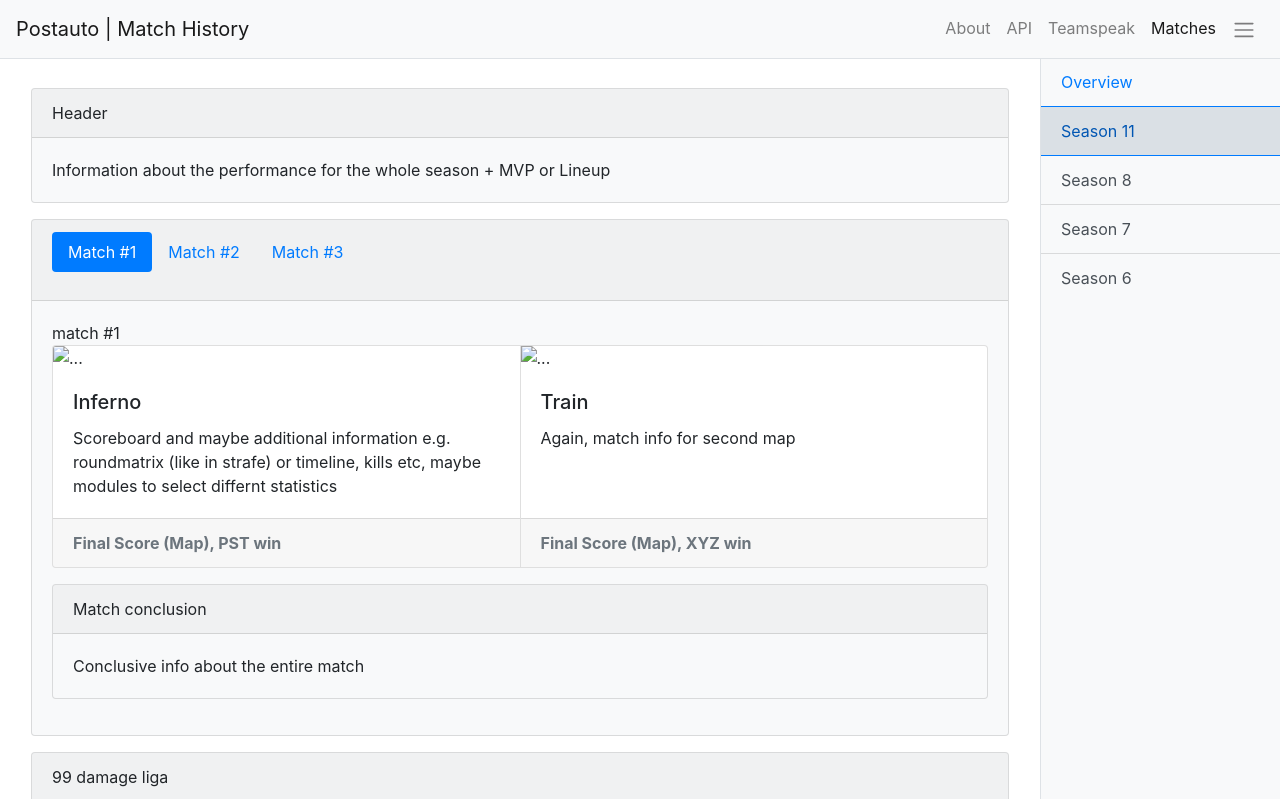
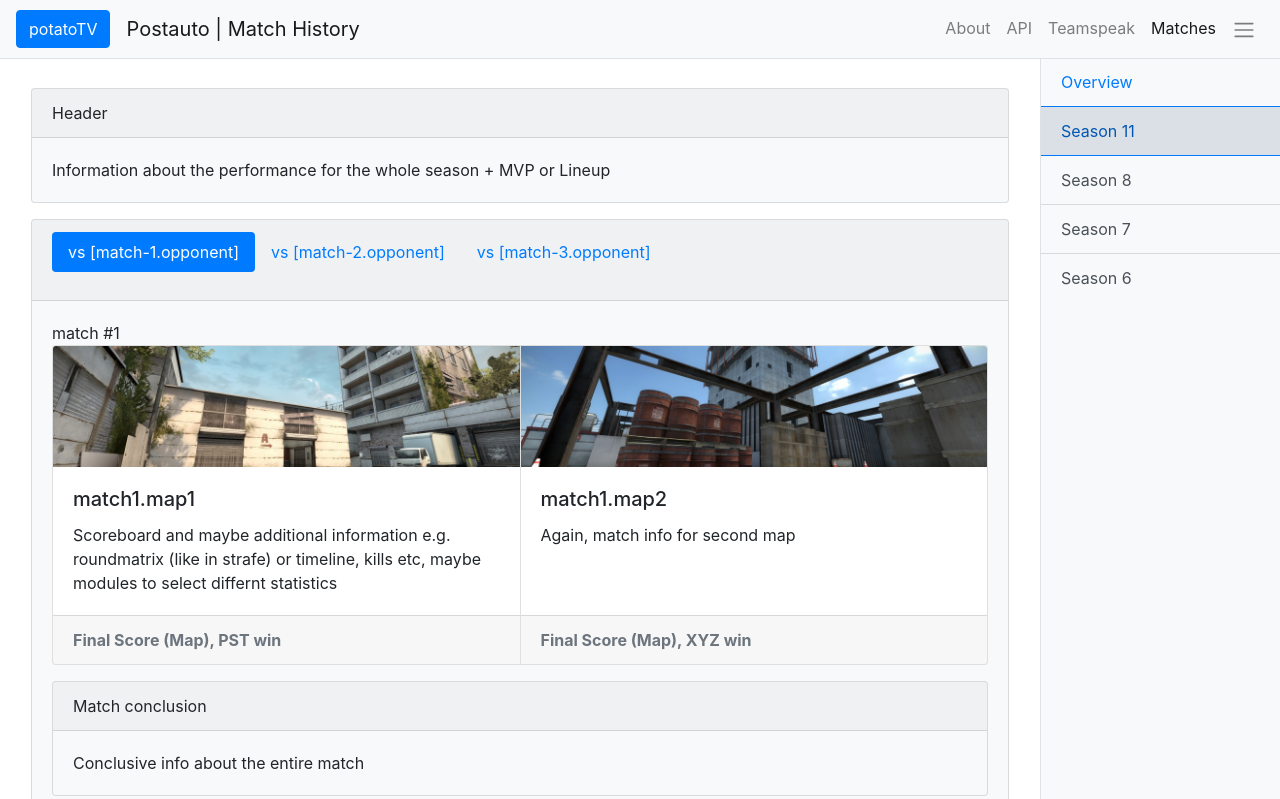
Before and after one commit to inkompotato/postauto_webapp, a plain HTML site: page index.html in a window 1280 px wide. Both pictures are taken after a click on the tab "Season 11". Shown: the top 799 px of the page. Drawn offline with Linux system fonts and the light colour scheme.

Commit message:
updates, added images

```diff
--- a/css/sidebar.css
+++ b/css/sidebar.css
@@ -99,6 +99,10 @@ body {
     background: none;
   }
 
+  .mainpagelink{
+    visibility: hidden;
+}
+
   @media(min-width:768px) {
     #wrapper {
       padding-left: 0;
@@ -120,7 +124,15 @@ body {
       position: relative;
       margin-right: 0;
     }
+
   }
+
+  @media(min-width:992px){
+    .mainpagelink{
+        visibility: visible;
+    }
+  }
+
 
     /* width */
     ::-webkit-scrollbar {
--- a/index.html
+++ b/index.html
@@ -24,7 +24,7 @@
 		<!-- Sidebar -->
 		<div class="bg-light border-left" id="sidebar-wrapper">
 			<div class="sidebar-heading">PST</div>
-			<div class="list-group list-group-flush">
+			<div id="sidebar-elements" class="list-group list-group-flush">
 				<a id="elementTab-1" data-toggle="tab" role="tab" aria-selected="" aria-controls="element1" href="#element1"
 					class="list-group-item list-group-item-action bg-light text-primary">Overview</a>
 				<a id="elementTab-2" data-toggle="tab" role="tab" aria-selected="" aria-controls="element2" href="#element2"
@@ -46,6 +46,9 @@
 					aria-controls="navbarSupportedContent" aria-expanded="false" aria-label="Toggle navigation">
 					<span class="navbar-toggler-icon"></span>
 				</button>
+
+				<a class="btn btn-primary mainpagelink" href="https://potatotv.net" role="button" style="margin-right: 1rem;">potatoTV</a>
+
 				<a class="navbar-brand" href="#">Postauto | Match History</a>
 				<div class="collapse navbar-collapse" id="navbarSupportedContent">
 					<ul class="navbar-nav ml-auto mt-2 mt-lg-0">
@@ -53,8 +56,8 @@
 							<a class="nav-link" href="about.html">About</a>
 						</li>
 						<li class="nav-item">
-								<a class="nav-link" href="api.html">API</a>
-							</li>
+							<a class="nav-link" href="api.html">API</a>
+						</li>
 						<li class="nav-item">
 							<a class="nav-link" href="teamspeak.html">Teamspeak</a>
 						</li>
@@ -98,15 +101,15 @@
 								<ul class="nav nav-pills mb-3" id="matches-1-h" role="tablist">
 									<li class="nav-item">
 										<a class="nav-link active" id="match-1-h" data-toggle="pill" href="#match-1-c" role="tab"
-											aria-controls="match-1-c" aria-selected="true">Match #1</a>
+											aria-controls="match-1-c" aria-selected="true">vs [match-1.opponent]</a>
 									</li>
 									<li class="nav-item">
 										<a class="nav-link" id="match-2-h" data-toggle="pill" href="#match-2-c" role="tab"
-											aria-controls="match-2-c" aria-selected="false">Match #2</a>
+											aria-controls="match-2-c" aria-selected="false">vs [match-2.opponent]</a>
 									</li>
 									<li class="nav-item">
 										<a class="nav-link" id="match-3-h" data-toggle="pill" href="#match-3-c" role="tab"
-											aria-controls="match-3-c" aria-selected="false">Match #3</a>
+											aria-controls="match-3-c" aria-selected="false">vs [match-3.opponent]</a>
 									</li>
 								</ul>
 							</div>
@@ -120,18 +123,18 @@
 										<!-- maps -->
 										<div class="card-group mb-3">
 											<div class="card">
-												<img src="..." class="card-img-top" alt="...">
+														<img src="img/de_cache.jpg" class="card-img-top" alt="...">
 												<div class="card-body">
-													<h5 class="card-title">Inferno</h5>
+													<h5 class="card-title">match1.map1</h5>
 													<p class="card-text">Scoreboard and maybe additional information e.g. roundmatrix (like in
 														strafe) or timeline, kills etc, maybe modules to select differnt statistics</p>
 												</div>
 												<div class="card-footer"><strong class="text-muted">Final Score (Map), PST win</strong></div>
 											</div>
 											<div class="card">
-												<img src="..." class="card-img-top" alt="...">
+												<img src="img/de_vertigo.jpg" class="card-img-top" alt="...">
 												<div class="card-body">
-													<h5 class="card-title">Train</h5>
+													<h5 class="card-title">match1.map2</h5>
 													<p class="card-text">Again, match info for second map</p>
 												</div>
 												<div class="card-footer"><strong class="text-muted ">Final Score (Map), XYZ win</strong></div>
@@ -165,6 +168,7 @@
 						</div>
 					</div>
 				</div>
+
 				<div class="card">
 					<div class="card-body">
 						disclaimer stuff
```
Also changed, not shown: about.html (+13 -5 lines), api.html (+8 -4 lines), teamspeak.html (+6 -4 lines), img/de_cache.jpg (added), img/de_cbble.jpg (added), img/de_dust2.jpg (added), img/de_inferno.jpg (added), img/de_mirage.jpg (added), img/de_nuke.jpg (added), img/de_overpass.jpg (added), img/de_train.jpg (added), img/de_vertigo.jpg (added).
